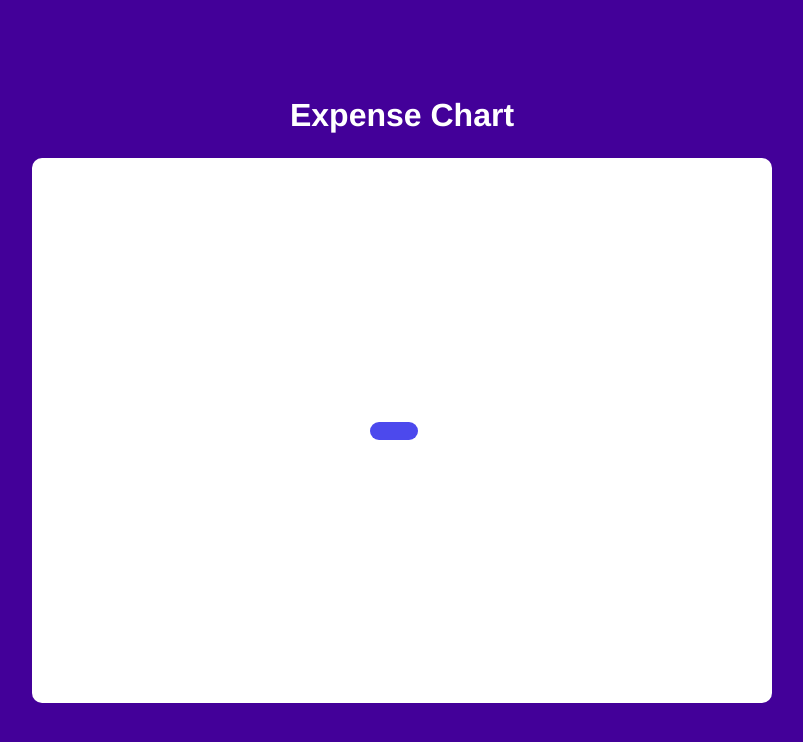
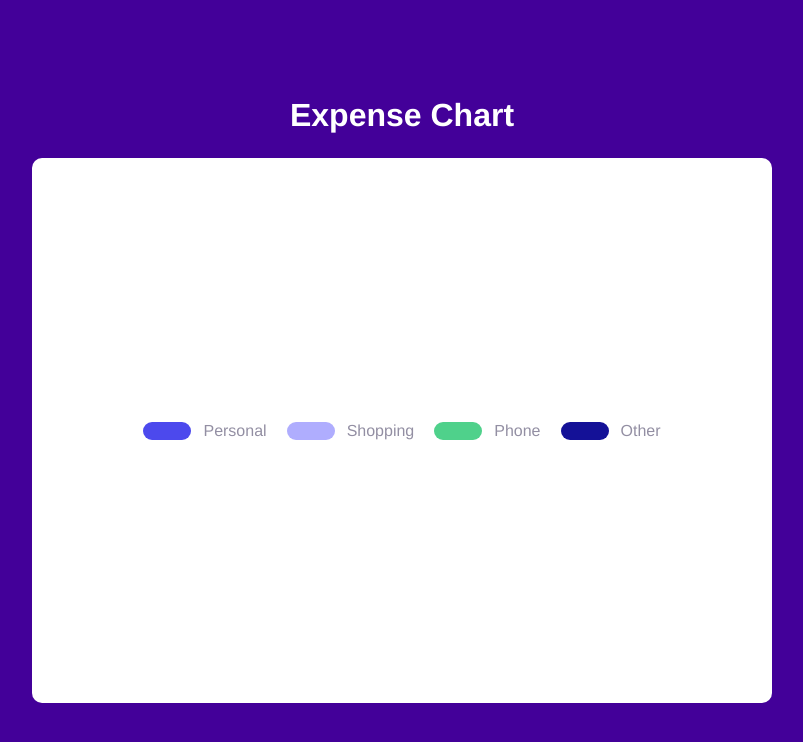
Before and after one commit to HasibGit/GoZayaan_Assessment_Task, an Angular app: page / in a window 1280 px wide. Shown: the top 742 px of the page, without its empty margins (238-1041 px from the left). Built offline with nearby package versions, Linux system fonts and the light colour scheme.

Commit message:
color profiles footer section done

```diff
--- a/src/app/app.component.html
+++ b/src/app/app.component.html
@@ -20,15 +20,44 @@
 
       <div class="chart"></div>
 
-      <div class="chart-footer">
+      <div
+        class="chart-footer w-100-p"
+        fxLayout="row"
+        fxLayoutAlign="center center"
+        fxLayoutGap="20px"
+      >
         <div
-          class="color-profile"
+          class="color-tuple"
           fxLayout="row"
-          fxLayoutAlign="center center"
-          fxLayoutGap="16px"
+          fxLayout.lt-md="column"
+          fxLayoutGap="20px"
         >
-          <div class="color-tablet"></div>
-          <div class="indicator-label"></div>
+          <div class="color-profile" fxLayout="row" fxLayoutGap="12px">
+            <div class="color-tablet bg-personal"></div>
+            <p class="indicator-label">Personal</p>
+          </div>
+
+          <div class="color-profile" fxLayout="row" fxLayoutGap="12px">
+            <div class="color-tablet bg-shopping"></div>
+            <p class="indicator-label">Shopping</p>
+          </div>
+        </div>
+
+        <div
+          class="color-tuple"
+          fxLayout="row"
+          fxLayout.lt-md="column"
+          fxLayoutGap="20px"
+        >
+          <div class="color-profile" fxLayout="row" fxLayoutGap="12px">
+            <div class="color-tablet bg-phone"></div>
+            <p class="indicator-label">Phone</p>
+          </div>
+
+          <div class="color-profile" fxLayout="row" fxLayoutGap="12px">
+            <div class="color-tablet bg-other"></div>
+            <p class="indicator-label">Other</p>
+          </div>
         </div>
       </div>
     </div>
--- a/src/app/app.component.scss
+++ b/src/app/app.component.scss
@@ -11,5 +11,24 @@
   height: 18px;
   width: 48px;
   border-radius: 20px;
+}
+
+.bg-personal {
   background-color: $personal-color;
 }
+
+.bg-shopping {
+  background-color: $shopping-color;
+}
+
+.bg-phone {
+  background-color: $phone-color;
+}
+
+.bg-other {
+  background-color: $other-color;
+}
+
+.indicator-label {
+  color: $faded-text-color;
+}
--- a/src/color-variables.scss
+++ b/src/color-variables.scss
@@ -1,7 +1,10 @@
 $page-background-color: #430099;
 $white-color: #fff;
+
 $personal-color: #4c49ed;
 $shopping-color: #afadfe;
 $phone-color: #4fd18b;
 $other-color: #141197;
+
 $text-color: #111111;
+$faded-text-color: #938fa3;
```
